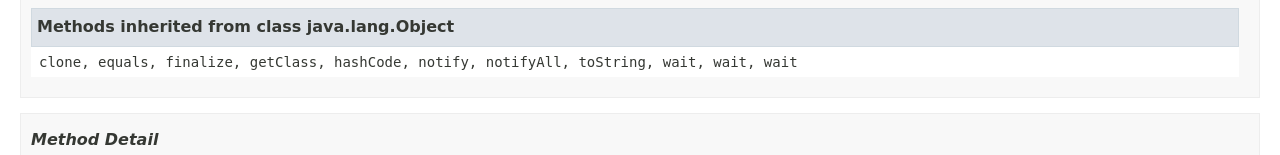
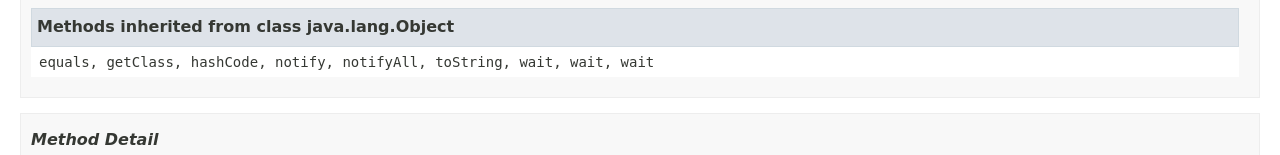
Before and after one commit to gayanch/dbutil, a plain HTML site: page doc/org/gck/DBUtil.html in a window 1280 px wide. Shown: the part 1176-1331 px from the top of the page. Drawn offline with Linux system fonts and the light colour scheme; a web font is replaced by a local one.

Commit message:
readme update

```diff
--- a/doc/org/gck/DBUtil.html
+++ b/doc/org/gck/DBUtil.html
@@ -2,9 +2,9 @@
 <!-- NewPage -->
 <html lang="en">
 <head>
-<!-- Generated by javadoc (1.8.0_72) on Fri Feb 19 12:47:52 IST 2016 -->
+<!-- Generated by javadoc (1.8.0_74) on Tue Mar 15 23:39:35 IST 2016 -->
 <title>DBUtil</title>
-<meta name="date" content="2016-02-19">
+<meta name="date" content="2016-03-15">
 <link rel="stylesheet" type="text/css" href="../../stylesheet.css" title="Style">
 <script type="text/javascript" src="../../script.js"></script>
 </head>
@@ -209,7 +209,7 @@ extends java.lang.Object</pre>
 <!--   -->
 </a>
 <h3>Methods inherited from class&nbsp;java.lang.Object</h3>
-<code>clone, equals, finalize, getClass, hashCode, notify, notifyAll, toString, wait, wait, wait</code></li>
+<code>equals, getClass, hashCode, notify, notifyAll, toString, wait, wait, wait</code></li>
 </ul>
 </li>
 </ul>
```
Also changed, not shown: doc/allclasses-frame.html (+2 -2 lines), doc/allclasses-noframe.html (+2 -2 lines), doc/constant-values.html (+2 -2 lines), doc/deprecated-list.html (+2 -2 lines), doc/help-doc.html (+2 -2 lines), doc/index-all.html (+2 -2 lines), doc/index.html (+1 -1 lines), doc/org/gck/package-frame.html (+2 -2 lines), doc/org/gck/package-summary.html (+2 -2 lines), doc/org/gck/package-tree.html (+2 -2 lines), doc/overview-tree.html (+2 -2 lines), 1 other file.
